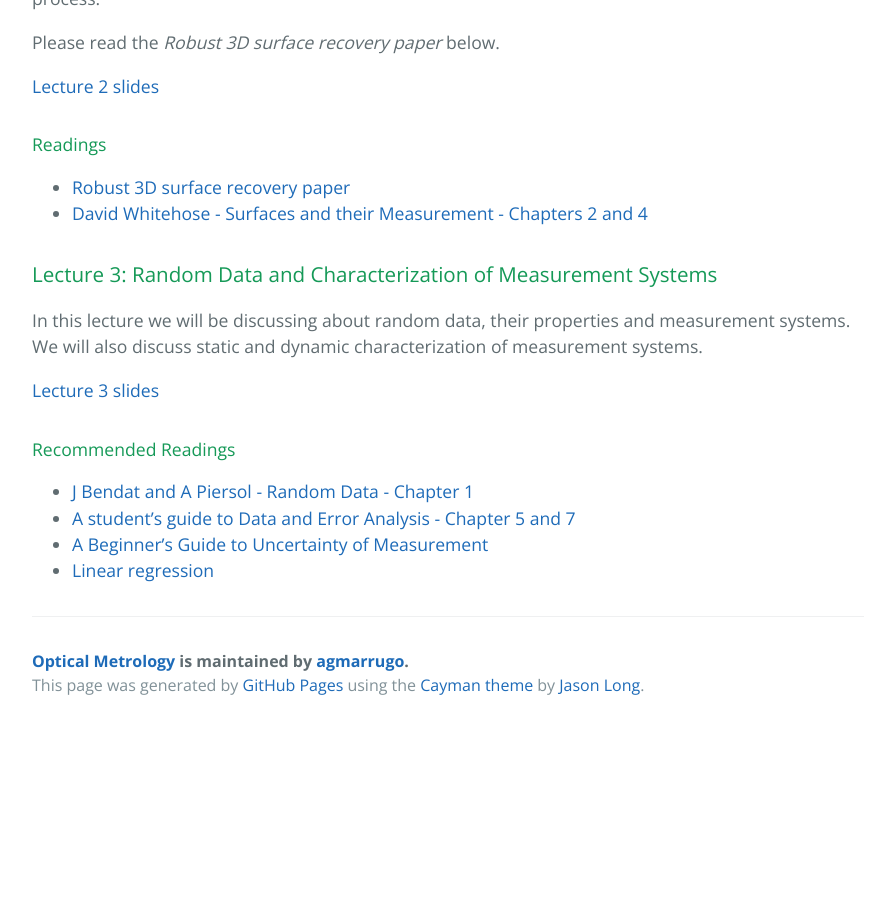
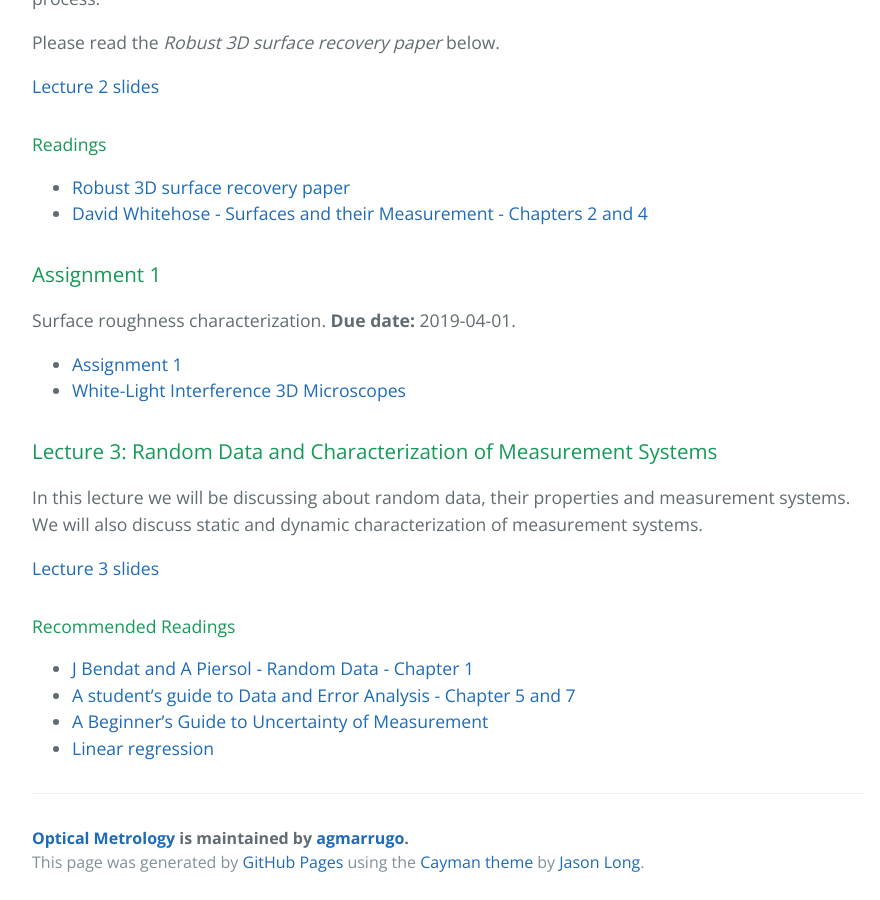
Before and after one commit to opi-lab/optical-metrology-2021, a Jekyll site: the page built from index.md, in a window 1280 px wide and 900 px high, scrolled down 1478 px. Shown: the whole window, without its empty margins (192-1072 px from the left). Built offline with Jekyll 4.4.1, drawn with Linux system fonts in a browser that asks for light colours; before the commit the page ends 2207 px from its top, so only the background shows below that.

Commit message:
Assignment 1

```diff
--- a/index.md
+++ b/index.md
@@ -77,6 +77,13 @@ Please read the *Robust 3D surface recovery paper* below.
 
 - [Robust 3D surface recovery paper](https://arxiv.org/abs/1901.08153)
 - [David Whitehose - Surfaces and their Measurement - Chapters 2 and 4](pdfs/whitehouse-surfaces-and-their-measurement-(2002).pdf)
+
+### Assignment 1
+
+Surface roughness characterization. **Due date:** 2019-04-01.
+
+- [Assignment 1]({{site.url}}pdfs/Roughness-activity-presentation.pdf)
+- [White-Light Interference 3D Microscopes]({{site.url}}pdfs/10-kevin-g-harding-handbook-of-optical-dimensional-metrology-wli-microscopy.pdf)
 
 ### Lecture 3: Random Data and Characterization of Measurement Systems
 
```
Also changed, not shown: 2 other files.
